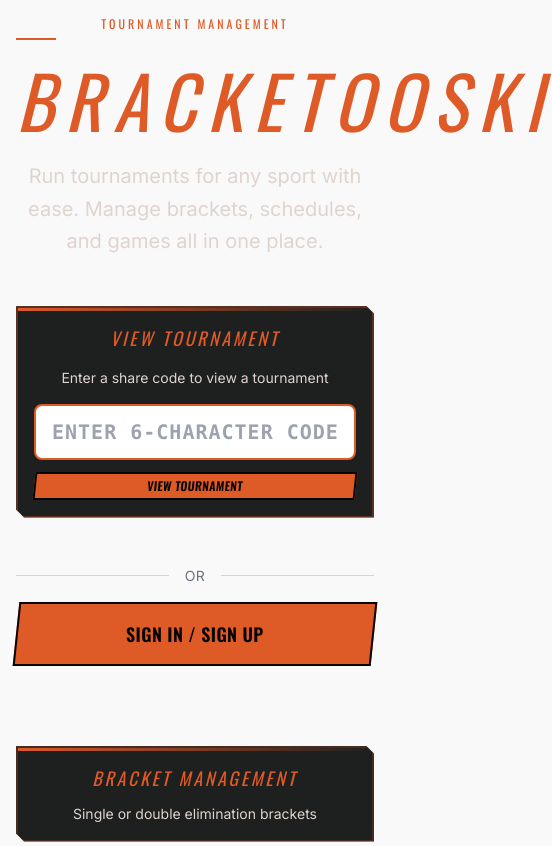
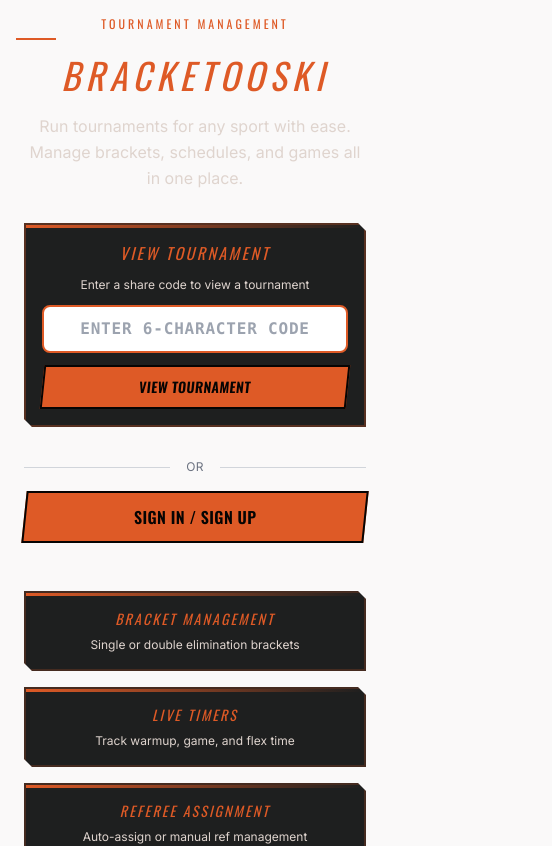
Before and after one commit to NygerianPrynce/flex-tournament, a React (Vite) app: page / in a window 390 px wide. Shown: the top 846 px of the page, 552 px wide, since content can reach past the window. Built offline with nearby package versions, Linux system fonts and the light colour scheme; no server answers.

Commit message:
optimizing for mobile

```diff
--- a/src/components/LandscapeOnly.tsx
+++ b/src/components/LandscapeOnly.tsx
@@ -38,12 +38,12 @@ export function LandscapeOnly({ children }: { children: React.ReactNode }) {
   if (!isLandscape) {
     return (
       <div className="min-h-screen bg-light-off-white flex items-center justify-center p-4">
-        <div className="max-w-md w-full bg-white rounded-lg shadow-lg p-8 text-center">
-          <div className="text-6xl mb-6">📱</div>
-          <h1 className="text-2xl font-heading uppercase tracking-wide-heading text-accent-orange mb-4" style={{ fontStyle: 'oblique' }}>
+        <div className="max-w-md w-full bg-white rounded-lg shadow-lg p-6 sm:p-8 text-center">
+          <div className="text-5xl sm:text-6xl mb-4 sm:mb-6">📱</div>
+          <h1 className="text-xl sm:text-2xl font-heading uppercase tracking-wide-heading text-accent-orange mb-3 sm:mb-4" style={{ fontStyle: 'oblique' }}>
             Please Rotate Your Device
           </h1>
-          <p className="text-dark-charcoal text-lg">
+          <p className="text-dark-charcoal text-base sm:text-lg px-2">
             This tournament viewer is optimized for landscape mode. Please rotate your phone to view the tournament.
           </p>
         </div>
--- a/src/pages/Landing.tsx
+++ b/src/pages/Landing.tsx
@@ -35,23 +35,23 @@ export function Landing() {
   };
 
   return (
-    <div className="min-h-screen bg-light-off-white flex items-center justify-center p-4 relative">
+    <div className="min-h-screen bg-light-off-white flex items-center justify-center p-4 sm:p-6 relative">
       <div className="max-w-4xl w-full text-center relative z-10">
-        <div className="micro-label mb-6">TOURNAMENT MANAGEMENT</div>
-        <h1 className="text-7xl font-heading uppercase tracking-wide-heading text-accent-orange mb-6" style={{ fontStyle: 'oblique' }}>
+        <div className="micro-label mb-3 sm:mb-4 md:mb-6 text-xs sm:text-sm">TOURNAMENT MANAGEMENT</div>
+        <h1 className="text-4xl sm:text-5xl md:text-6xl lg:text-7xl font-heading uppercase tracking-wide-heading text-accent-orange mb-4 sm:mb-5 md:mb-6 leading-tight" style={{ fontStyle: 'oblique' }}>
           bracketooski
         </h1>
-        <p className="text-xl text-light-warm-gray mb-12 font-body max-w-2xl mx-auto leading-relaxed">
+        <p className="text-base sm:text-lg md:text-xl text-light-warm-gray mb-8 sm:mb-10 md:mb-12 font-body max-w-2xl mx-auto leading-relaxed px-2">
           Run tournaments for any sport with ease. Manage brackets, schedules, and games all in one place.
         </p>
 
         {/* Share Code Input Section */}
-        <div className="mb-12 max-w-md mx-auto">
-          <div className="card bg-dark-charcoal border-2 border-accent-orange/30">
-            <h3 className="font-heading uppercase tracking-wide-heading text-accent-orange mb-4 text-lg" style={{ fontStyle: 'oblique' }}>
+        <div className="mb-8 sm:mb-10 md:mb-12 max-w-md mx-auto px-2">
+          <div className="card bg-dark-charcoal border-2 border-accent-orange/30 p-4 sm:p-6">
+            <h3 className="font-heading uppercase tracking-wide-heading text-accent-orange mb-3 sm:mb-4 text-base sm:text-lg" style={{ fontStyle: 'oblique' }}>
               VIEW TOURNAMENT
             </h3>
-            <p className="text-sm text-light-warm-gray mb-4">
+            <p className="text-xs sm:text-sm text-light-warm-gray mb-3 sm:mb-4">
               Enter a share code to view a tournament
             </p>
             <form onSubmit={handleViewTournament} className="space-y-3">
@@ -63,17 +63,17 @@ export function Landing() {
                     setShareCode(e.target.value.toUpperCase().replace(/[^A-Z0-9]/g, '').slice(0, 6));
                     setShareCodeError('');
                   }}
-                  placeholder="Enter 6-character code"
-                  className="w-full px-4 py-3 bg-white border-2 border-accent-orange rounded-lg text-center text-xl font-mono font-bold tracking-wider text-dark-near-black uppercase"
+                  placeholder="ENTER 6-CHARACTER CODE"
+                  className="w-full px-3 sm:px-4 py-2.5 sm:py-3 bg-white border-2 border-accent-orange rounded-lg text-center text-base sm:text-lg md:text-xl font-mono font-bold tracking-wider text-dark-near-black uppercase"
                   maxLength={6}
                 />
                 {shareCodeError && (
-                  <p className="text-red-500 text-sm mt-2">{shareCodeError}</p>
+                  <p className="text-red-500 text-xs sm:text-sm mt-2">{shareCodeError}</p>
                 )}
               </div>
               <button
                 type="submit"
-                className="btn-primary w-full"
+                className="btn-primary w-full text-sm sm:text-base py-2.5 sm:py-3"
                 disabled={!shareCode.trim()}
               >
                 VIEW TOURNAMENT
@@ -82,34 +82,34 @@ export function Landing() {
           </div>
         </div>
 
-        <div className="space-y-4 mb-16">
+        <div className="space-y-4 mb-12 sm:mb-14 md:mb-16 px-2">
           <div className="relative">
             <div className="absolute inset-0 flex items-center">
               <div className="w-full border-t border-gray-300"></div>
             </div>
-            <div className="relative flex justify-center text-sm">
+            <div className="relative flex justify-center text-xs sm:text-sm">
               <span className="px-4 bg-light-off-white text-gray-500 uppercase tracking-wide">OR</span>
             </div>
           </div>
           <Link to="/login" className="block">
-            <button className="btn-primary text-lg px-12 py-4 w-full md:w-auto">
+            <button className="btn-primary text-base sm:text-lg px-8 sm:px-12 py-3 sm:py-4 w-full md:w-auto">
               <span>SIGN IN / SIGN UP</span>
             </button>
           </Link>
         </div>
 
-        <div className="mt-20 grid grid-cols-1 md:grid-cols-3 gap-6">
-          <div className="card bg-dark-charcoal text-light-warm-gray border-2 border-accent-orange/20">
-            <h3 className="font-heading uppercase tracking-wide-heading text-accent-orange mb-3 text-lg" style={{ fontStyle: 'oblique' }}>BRACKET MANAGEMENT</h3>
-            <p className="text-sm text-light-warm-gray font-body">Single or double elimination brackets</p>
+        <div className="mt-12 sm:mt-16 md:mt-20 grid grid-cols-1 md:grid-cols-3 gap-4 sm:gap-6 px-2">
+          <div className="card bg-dark-charcoal text-light-warm-gray border-2 border-accent-orange/20 p-4 sm:p-6">
+            <h3 className="font-heading uppercase tracking-wide-heading text-accent-orange mb-2 sm:mb-3 text-sm sm:text-base md:text-lg" style={{ fontStyle: 'oblique' }}>BRACKET MANAGEMENT</h3>
+            <p className="text-xs sm:text-sm text-light-warm-gray font-body">Single or double elimination brackets</p>
           </div>
-          <div className="card bg-dark-charcoal text-light-warm-gray border-2 border-accent-orange/20">
-            <h3 className="font-heading uppercase tracking-wide-heading text-accent-orange mb-3 text-lg" style={{ fontStyle: 'oblique' }}>LIVE TIMERS</h3>
-            <p className="text-sm text-light-warm-gray font-body">Track warmup, game, and flex time</p>
+          <div className="card bg-dark-charcoal text-light-warm-gray border-2 border-accent-orange/20 p-4 sm:p-6">
+            <h3 className="font-heading uppercase tracking-wide-heading text-accent-orange mb-2 sm:mb-3 text-sm sm:text-base md:text-lg" style={{ fontStyle: 'oblique' }}>LIVE TIMERS</h3>
+            <p className="text-xs sm:text-sm text-light-warm-gray font-body">Track warmup, game, and flex time</p>
           </div>
-          <div className="card bg-dark-charcoal text-light-warm-gray border-2 border-accent-orange/20">
-            <h3 className="font-heading uppercase tracking-wide-heading text-accent-orange mb-3 text-lg" style={{ fontStyle: 'oblique' }}>REFEREE ASSIGNMENT</h3>
-            <p className="text-sm text-light-warm-gray font-body">Auto-assign or manual ref management</p>
+          <div className="card bg-dark-charcoal text-light-warm-gray border-2 border-accent-orange/20 p-4 sm:p-6">
+            <h3 className="font-heading uppercase tracking-wide-heading text-accent-orange mb-2 sm:mb-3 text-sm sm:text-base md:text-lg" style={{ fontStyle: 'oblique' }}>REFEREE ASSIGNMENT</h3>
+            <p className="text-xs sm:text-sm text-light-warm-gray font-body">Auto-assign or manual ref management</p>
           </div>
         </div>
       </div>
--- a/src/pages/TournamentCourts.tsx
+++ b/src/pages/TournamentCourts.tsx
@@ -69,13 +69,13 @@ function GamePoolItem({ game, teams, tournament, viewerMode = false }: { game: G
       ref={setNodeRef}
       style={style}
       {...(!viewerMode ? { ...attributes, ...listeners } : {})}
-      className={`card transition-shadow border-2 border-sport-green p-3 md:p-4 ${viewerMode ? '' : 'cursor-move hover:shadow-lg'}`}
+      className={`card transition-shadow border-2 border-sport-green p-2 sm:p-3 md:p-4 ${viewerMode ? '' : 'cursor-move hover:shadow-lg'}`}
     >
       <div className="text-center">
-        <div className="text-xs md:text-sm text-gray-500 mb-1 font-medium">{getRoundNameWithBracket()}</div>
-        <div className="text-sm md:text-base font-semibold">{getTeamName(game.teamA)}</div>
-        <div className="text-sport-green font-bold my-1 text-xs md:text-sm">VS</div>
-        <div className="text-sm md:text-base font-semibold">{getTeamName(game.teamB)}</div>
+        <div className="text-xs sm:text-xs md:text-sm text-gray-500 mb-1 font-medium truncate">{getRoundNameWithBracket()}</div>
+        <div className="text-xs sm:text-sm md:text-base font-semibold truncate">{getTeamName(game.teamA)}</div>
+        <div className="text-sport-green font-bold my-0.5 sm:my-1 text-xs sm:text-xs md:text-sm">VS</div>
+        <div className="text-xs sm:text-sm md:text-base font-semibold truncate">{getTeamName(game.teamB)}</div>
       </div>
     </div>
   );
--- a/src/pages/ViewerMode.tsx
+++ b/src/pages/ViewerMode.tsx
@@ -45,8 +45,8 @@ export function ViewerMode() {
 
   if (loading) {
     return (
-      <div className="min-h-screen bg-light-off-white flex items-center justify-center">
-        <div className="text-xl text-dark-charcoal">Loading tournament...</div>
+      <div className="min-h-screen bg-light-off-white flex items-center justify-center p-4">
+        <div className="text-base sm:text-lg md:text-xl text-dark-charcoal">Loading tournament...</div>
       </div>
     );
   }
```
Also changed, not shown: src/components/CourtCard.tsx (+16 -14 lines), src/components/GameResultModal.tsx (+8 -8 lines), src/pages/TournamentResults.tsx (+29 -29 lines).
